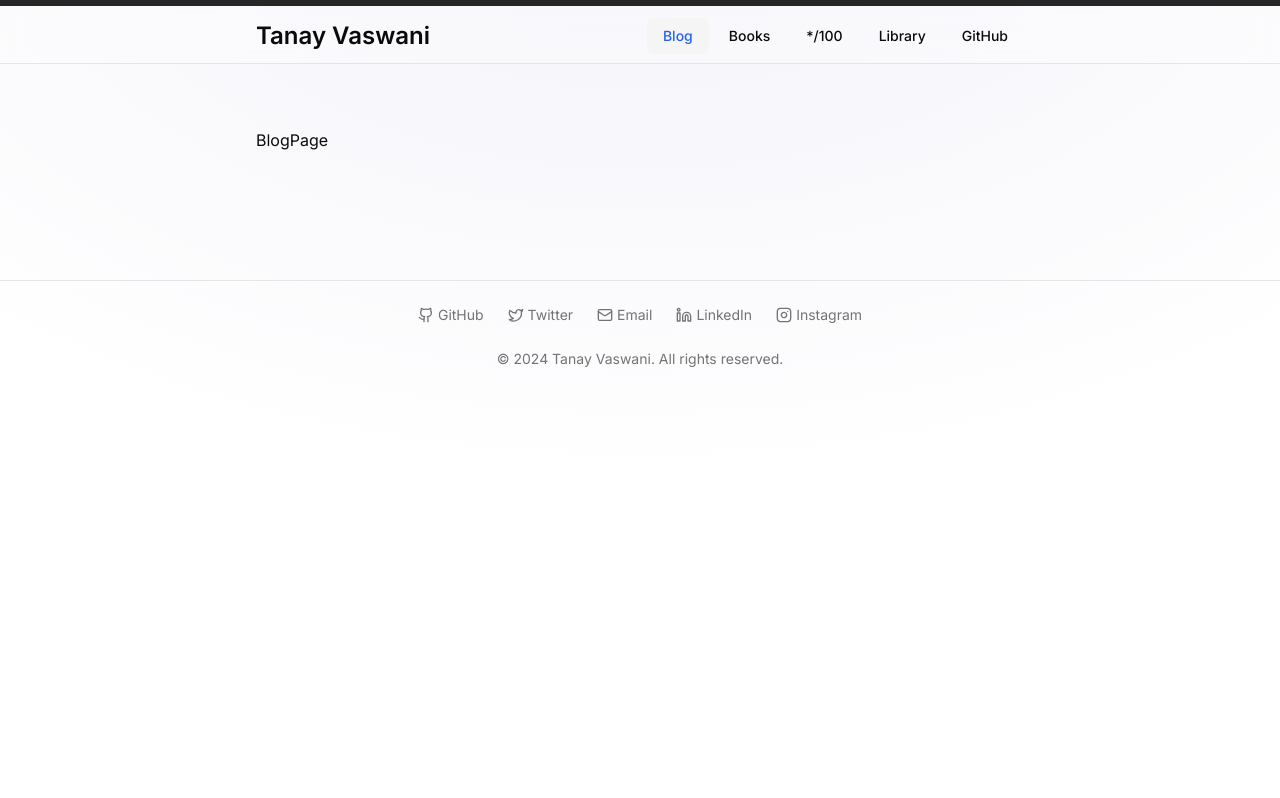
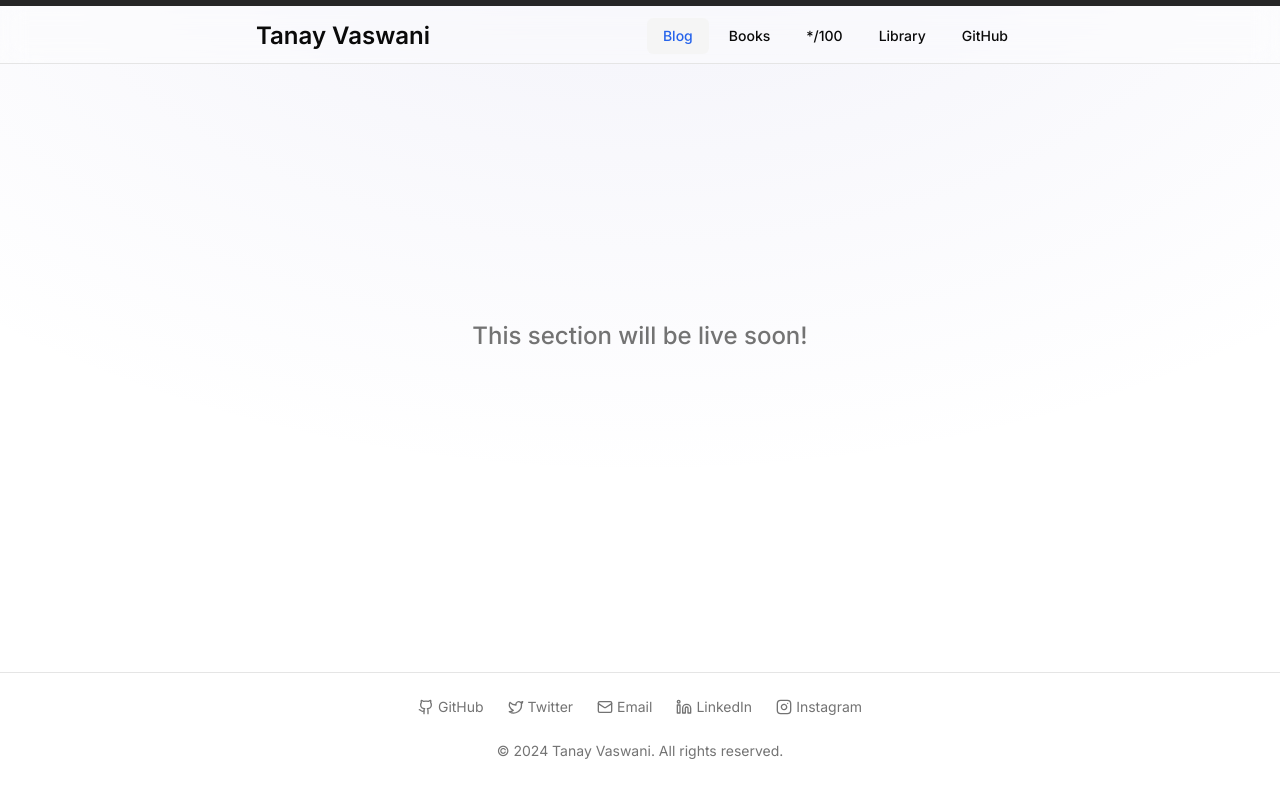
Before and after one commit to tanayvaswani/tanayvaswani.com, a Next.js app: page /blog in a window 1280 px wide. Built offline with nearby package versions, Linux system fonts and the light colour scheme.

Commit message:
chore: text for blank pages

```diff
--- /dev/null
+++ b/src/app/(routes)/blog/page.tsx
@@ -0,0 +1,7 @@
+import ComingSoon from "@/components/coming-soon";
+
+const BlogPage = () => {
+  return <ComingSoon />;
+};
+
+export default BlogPage;
--- /dev/null
+++ b/src/app/(routes)/books/page.tsx
@@ -0,0 +1,7 @@
+import ComingSoon from "@/components/coming-soon";
+
+const BooksPage = () => {
+  return <ComingSoon />;
+};
+
+export default BooksPage;
--- /dev/null
+++ b/src/app/(routes)/checklist/page.tsx
@@ -0,0 +1,7 @@
+import ComingSoon from "@/components/coming-soon";
+
+const ChecklistPage = () => {
+  return <ComingSoon />;
+};
+
+export default ChecklistPage;
--- /dev/null
+++ b/src/app/(routes)/library/page.tsx
@@ -0,0 +1,7 @@
+import ComingSoon from "@/components/coming-soon";
+
+const LibraryPage = () => {
+  return <ComingSoon />;
+};
+
+export default LibraryPage;
--- a/src/app/blog/page.tsx
+++ /dev/null
@@ -1,5 +0,0 @@
-const BlogPage = () => {
-  return <div>BlogPage</div>;
-};
-
-export default BlogPage;
--- a/src/app/globals.css
+++ b/src/app/globals.css
@@ -1,6 +1,12 @@
 @tailwind base;
 @tailwind components;
 @tailwind utilities;
+
+html,
+body,
+:root {
+  height: 100%;
+}
 
 @layer base {
   :root {
--- /dev/null
+++ b/src/components/coming-soon.tsx
@@ -0,0 +1,9 @@
+const ComingSoon = () => {
+  return (
+    <div className="w-full h-full text-2xl flex items-center justify-center text-neutral-500 font-medium my-48 text-center">
+      <h1>This section will be live soon!</h1>
+    </div>
+  );
+};
+
+export default ComingSoon;
```
Also changed, not shown: src/app/(routes)/page.tsx (renamed from src/app/page.tsx).
